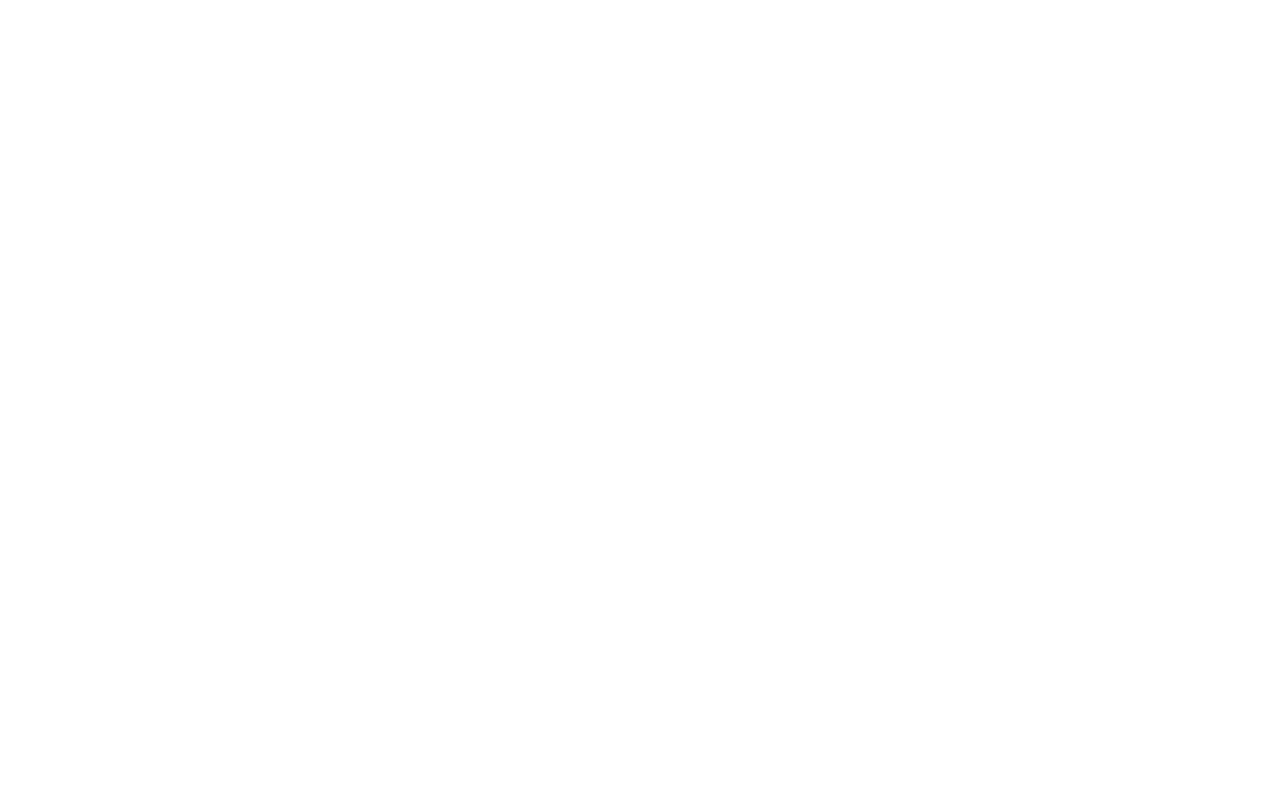
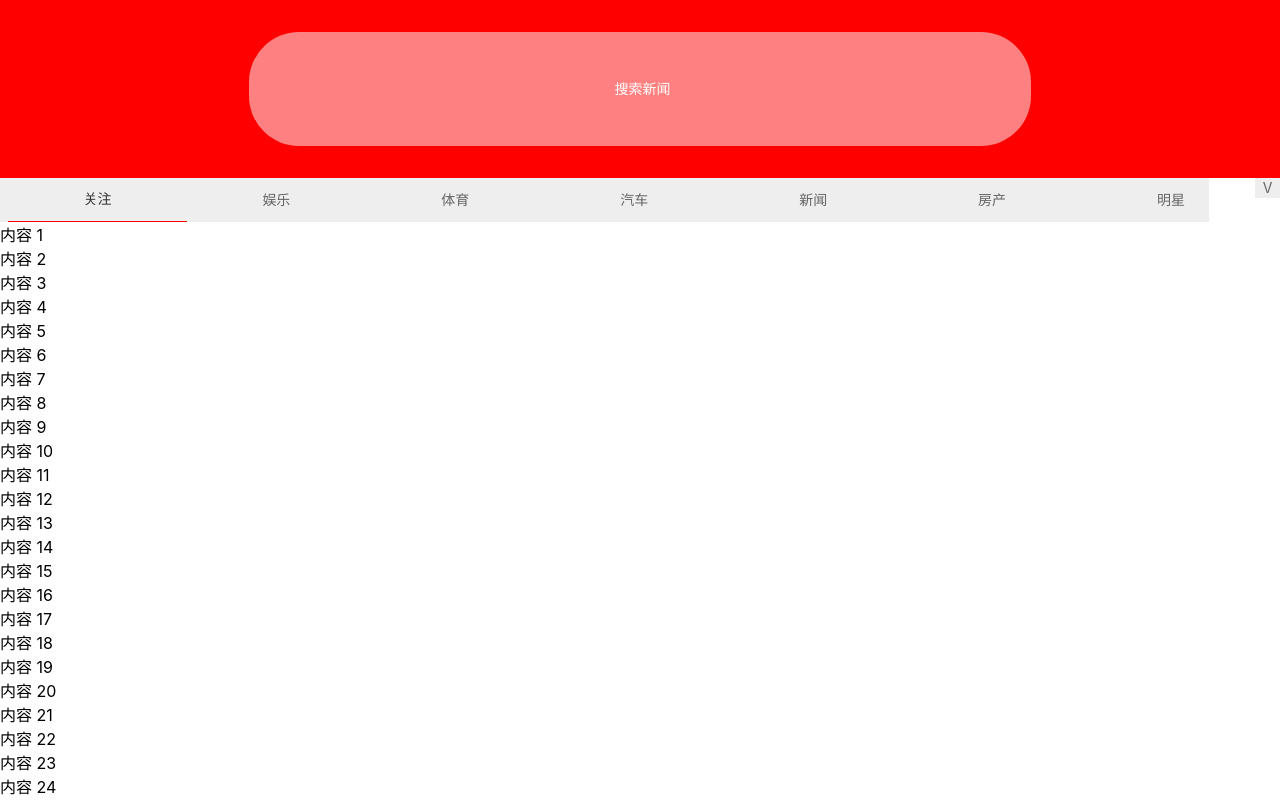
Before and after one commit to 17878537074/toutiao, a Vue app: page /index in a window 1280 px wide. Shown: the top 800 px of the page. Built offline with nearby package versions, Linux system fonts and the light colour scheme; a small style sheet from the web is missing.

Commit message:
主页头部布局完成

```diff
--- a/src/main.js
+++ b/src/main.js
@@ -1,7 +1,7 @@
 import Vue from 'vue'
 import App from './App.vue'
 import router from './router'
-import Vant from 'vant'
+import Vant, { Toast } from 'vant'
 import axios from "axios";
 
 
@@ -15,7 +15,9 @@
   // to表示即将进入的页面
   // from表示即将要离开的页面
   // next必须要调用   next类似于node.js的中间件
-  if (to.path === "/personal") {
+  // if (to.path === "/personal") {
+  // 通过authorization属性验证是否需要拦截
+  if (to.meta.authorization) {
     const userjson = JSON.parse(localStorage.getItem("userInfo")) || {}
     if (userjson.token) {
       next();
@@ -27,6 +29,20 @@
 
   }
 })
+// 错误响应拦截器
+axios.interceptors.response.use(res => {
+  return res;
+}, error => {
+  // 如果请求返回的结果是错误的，会进入到错误的处理函数中
+  // error是js原生的错误对象，我们可以用过error.response可以获取到详细的信息
+  console.log(error.response);
+
+  const { statusCode, message } = error.response.data;
+  if (statusCode === 400) {
+    Toast.fail(message);
+  }
+  return Promise.reject(error)
+});
 Vue.config.productionTip = false
 
 new Vue({
--- a/src/router/index.js
+++ b/src/router/index.js
@@ -22,32 +22,59 @@
 	// 个人中心路由
 	{
 		path: "/personal",
-		component: () => import("@/views/Personal")
+		component: () => import("@/views/Personal"),
+		// meta可以自定义数据，可以选择在路由上任意添加自己的数据
+		meta:{
+			// 代表这个页面需要授权
+			authorization:true
+		}
 	},
 	// 个人信息
 	{
 		path:"/edit-profile",
-		component:()=>import("@/views/EditProfile")
+		component:()=>import("@/views/EditProfile"),
+		// meta可以自定义数据，可以选择在路由上任意添加自己的数据
+		meta:{
+			// 代表这个页面需要授权
+			authorization:true
+		}
 
 	},
 	// 我的关注页路由
 	{
 		path:"/follow",
-		component:()=>import("@/views/Follow")
+		component:()=>import("@/views/Follow"),
+		// meta可以自定义数据，可以选择在路由上任意添加自己的数据
+		meta:{
+			// 代表这个页面需要授权
+			authorization:true
+		}
 
 	},
 	// 我的跟帖页路由
 	{
 		path:"/comments",
-		component:()=>import("@/views/Comments")
+		component:()=>import("@/views/Comments"),
+		// meta可以自定义数据，可以选择在路由上任意添加自己的数据
+		meta:{
+			// 代表这个页面需要授权
+			authorization:true
+		}
 
 	},
 	// 我的跟帖页路由
 	{
 		path:"/star",
-		component:()=>import("@/views/Star")
+		component:()=>import("@/views/Star"),
+		// meta可以自定义数据，可以选择在路由上任意添加自己的数据
+		meta:{
+			// 代表这个页面需要授权
+			authorization:true
+		}
 
-	}
+	},{
+		path:"/index",
+		component:()=>import("@/views/Index"),}
 
 ]
 
--- /dev/null
+++ b/src/views/Index.vue
@@ -0,0 +1,105 @@
+<template>
+  <div>
+    <div class="header">
+      <span class="iconfont iconnew"></span>
+
+      <router-link to="#" class="search">
+        <span class="inconfont iconsearch"></span>
+        <i>搜索新闻</i>
+      </router-link>
+      <router-link to="/personal">
+        <span class="iconfont iconwode"></span>
+      </router-link>
+    </div>
+    <!-- Tab栏 -->
+    <van-tabs v-model="active" sticky swipeable>
+      <van-tab v-for="(item,index) in data" :key="index" :title="item">
+        <p v-for="index in 100" :key="index">内容 {{ index }}</p>
+      </van-tab>
+    </van-tabs>
+  </div>
+</template>
+
+<script>
+import { log } from 'util';
+export default {
+    data() {
+        return {
+           data:["关注","娱乐","体育","汽车","新闻","房产","明星","模特","V"],
+           active:0
+        }
+    },
+    watch: {
+     active(){
+          //  console.log(this.active);
+          if(this.active===this.data.length-1){
+                    console.log(111);
+                   this.$router.push("/栏目管理");
+          }
+
+      }
+    },
+};
+</script>
+
+<style lang="less" scoped>
+@px: 360/100vw;
+.header {
+  height: 50 / @px;
+  background: #ff0000;
+  display: flex;
+  padding: 0 20 / @px;
+  justify-content: space-between;
+  align-items: center;
+  color: #fff;
+  .search {
+    flex: 1;
+    height: 32 / @px;
+    margin: 0 50 / @px;
+    background: rgba(255, 255, 255, 0.5);
+    display: flex;
+    justify-content: center;
+    align-items: center;
+    border-radius: 50px;
+    font-size: 14px;
+    line-height: 1;
+    vertical-align: middle;
+    span {
+      margin-right: 5px;
+    }
+  }
+  .iconnew {
+    font-size: 20px;
+    transform: scale(3);
+    position: relative;
+    left: 20 / @px;
+  }
+  .iconwode {
+    font-size: 20px;
+  }
+
+}
+/deep/ .van-tabs__nav{
+      background: #eee;
+      position: static;
+  }
+  /deep/ .van-tab{
+    flex-basis: 15%!important;
+  }
+  /deep/ .van-tab:nth-last-child(2){
+      background: #eee;
+      width: 25px!important;
+      position: absolute;
+      right: 0;
+      top: 0;
+  }
+  /deep/ .van-tabs__wrap{
+    padding-right: 20/@px;
+  }
+  /deep/ .van-tabs__line{
+    display: none;
+  }
+  /deep/ .van-tab--active{
+    border-bottom: 1px solid red;
+  }
+</style>
```
